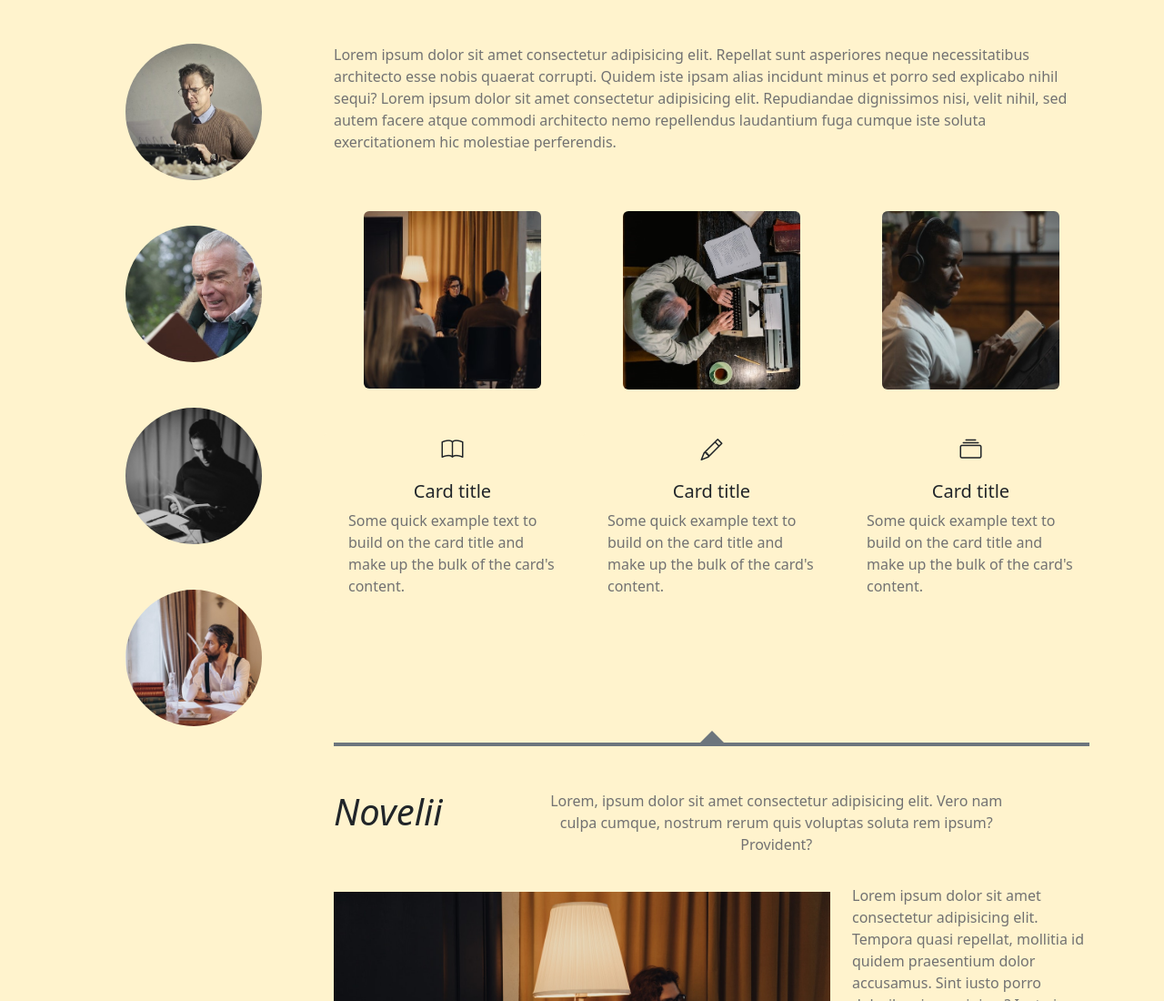
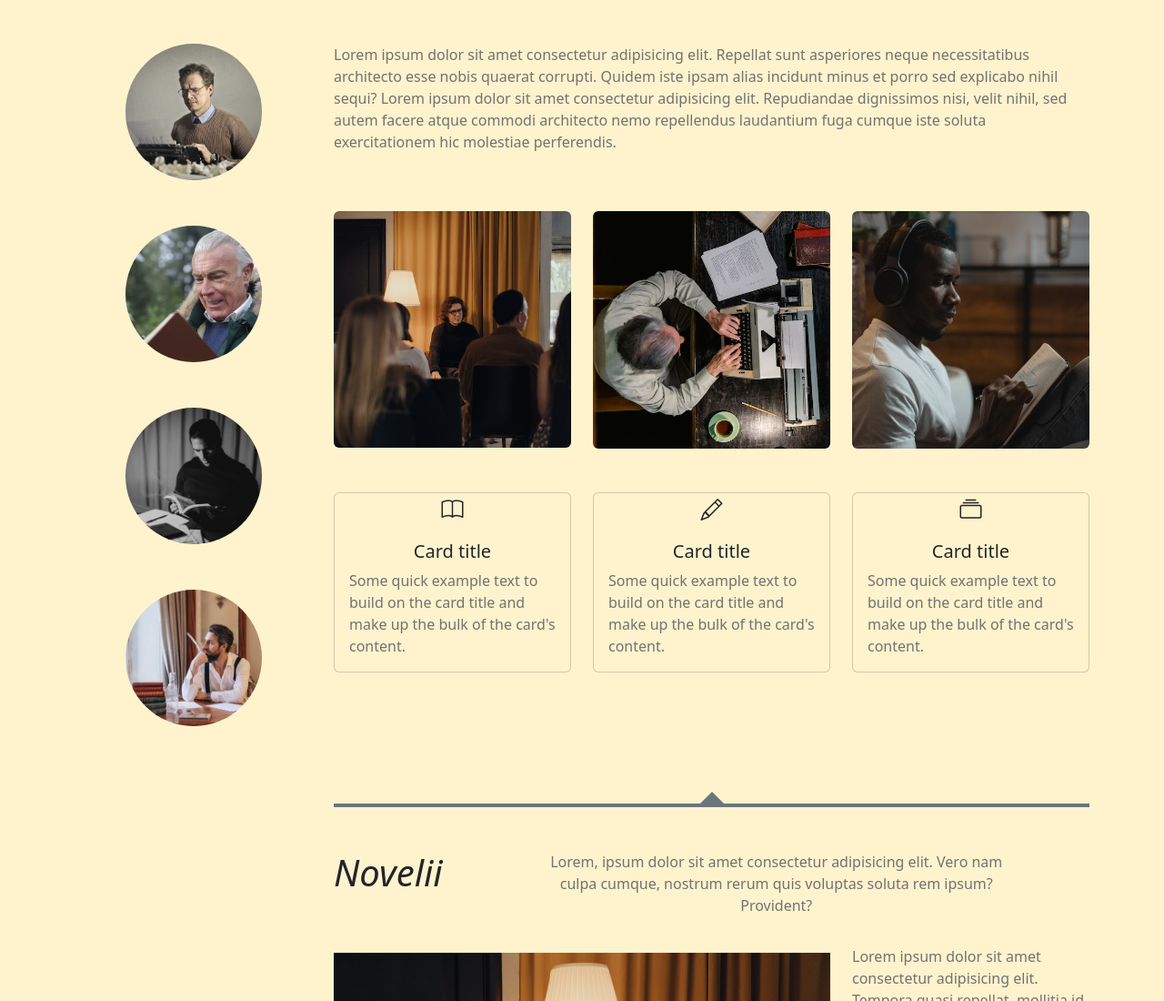
Before and after one commit to eslamsobhy/Responsive-Design-iti, a plain HTML site: page 3-Bootstrap/Day-2/index.html in a window 1280 px wide. Shown: the top 1100 px of the page at 91% size. Drawn offline with nearby package versions, Linux system fonts and the light colour scheme.

Commit message:
applied some changes on the styling

```diff
--- a/3-Bootstrap/Day-2/index.html
+++ b/3-Bootstrap/Day-2/index.html
@@ -66,56 +66,68 @@
               <div
                 class="content-img col-lg-4 col-md-4 col-12 text-center mt-3"
               >
-                <img src="./images/article-1.jpg" class="w-75 rounded" alt="" />
+                <img
+                  src="./images/article-1.jpg"
+                  class="w-100 rounded"
+                  alt=""
+                />
               </div>
               <div
                 class="content-img col-lg-4 col-md-4 col-12 text-center mt-3"
               >
-                <img src="./images/article-2.jpg" class="w-75 rounded" alt="" />
+                <img
+                  src="./images/article-2.jpg"
+                  class="w-100 rounded"
+                  alt=""
+                />
               </div>
               <div
                 class="content-img col-lg-4 col-md-4 col-12 text-center mt-3"
               >
-                <img src="./images/article-3.jpg" class="w-75 rounded" alt="" />
+                <img
+                  src="./images/article-3.jpg"
+                  class="w-100 rounded"
+                  alt=""
+                />
               </div>
             </div>
           </div>
           <article class="cards col-lg-12 mt-5">
             <div class="row">
-              <div
-                class="card bg-warning-subtle col-lg-4 col-md-4 border-0 col-10 mx-auto"
-              >
+              <div class="card-container col-md-4 col-10 mx-auto">
+                <div class="card bg-warning-subtle">
                   <i class="bi bi-book mx-auto fs-4"></i>
                   <div class="card-body">
                     <h5 class="card-title text-center">Card title</h5>
                     <p class="card-text">
-                    Some quick example text to build on the card title and make
-                    up the bulk of the card's content.
+                      Some quick example text to build on the card title and
+                      make up the bulk of the card's content.
                     </p>
                   </div>
                 </div>
-              <div
-                class="card bg-warning-subtle col-lg-4 col-md-4 border-0 col-10 mx-auto mt-5 mt-md-0"
-              >
+              </div>
+              <div class="card-container col-md-4 col-10 mx-auto mt-5 mt-md-0">
+                <div class="card bg-warning-subtle">
                   <i class="bi bi-pencil mx-auto fs-4"></i>
                   <div class="card-body">
                     <h5 class="card-title text-center">Card title</h5>
                     <p class="card-text">
-                    Some quick example text to build on the card title and make
-                    up the bulk of the card's content.
+                      Some quick example text to build on the card title and
+                      make up the bulk of the card's content.
                     </p>
                   </div>
                 </div>
-              <div
-                class="card bg-warning-subtle col-lg-4 col-md-4 border-0 col-10 mx-auto mt-5 mt-md-0"
-              >
+              </div>
+              <div class="card-container col-md-4 col-10 mx-auto mt-5 mt-md-0">
+                <div class="card bg-warning-subtle">
                   <i class="bi bi-collection mx-auto fs-4"></i>
                   <div class="card-body">
                     <h5 class="card-title text-center">Card title</h5>
                     <p class="card-text">
-                    Some quick example text to build on the card title and make
-                    up the bulk of the card's content.
+                      Some quick example text to build on the card title and
+                      make up the bulk of the card's content.
                     </p>
+                  </div>
                 </div>
               </div>
             </div>
```
Lines whose indentation alone changed are shown as unchanged.
